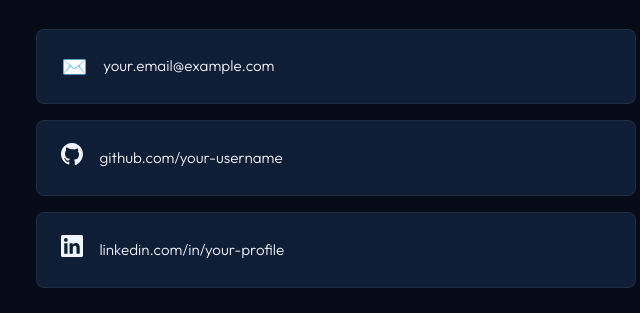
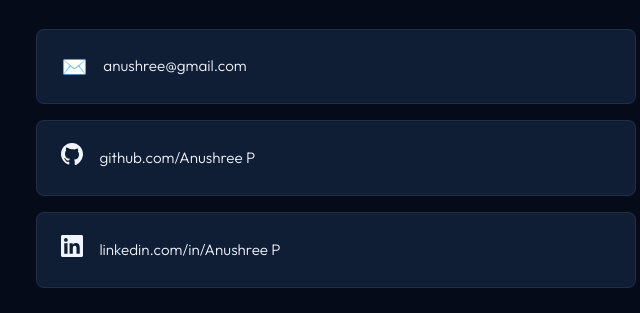
Before and after one commit to aanushreepandith-pixel/PRODIGY_WD_04, a plain HTML site: page index.html in a window 1280 px wide. Shown: the part 2915-3228 px from the top of the page, 66-706 px from the left. Drawn offline with nearby package versions, Linux system fonts and the light colour scheme.

Commit message:
Update contact details

```diff
--- a/index.html
+++ b/index.html
@@ -133,21 +133,21 @@
       Have a question or want to collaborate? Feel free to reach out!
     </p>
     <div class="contact-links">
-      <a href="mailto:your.email@example.com" class="contact-item">
+      <a href="mailto:anushree@gmail.com" class="contact-item">
         <span class="contact-icon">✉️</span>
-        <span>your.email@example.com</span>
+        <span>anushree@gmail.com</span>
       </a>
-      <a href="https://github.com/your-username" target="_blank" class="contact-item">
+      <a href="https://github.com/Anushree P" target="_blank" class="contact-item">
         <span class="contact-icon">
           <svg width="22" height="22" viewBox="0 0 24 24" fill="currentColor"><path d="M12 0C5.37 0 0 5.373 0 12c0 5.303 3.438 9.8 8.207 11.387.6.113.82-.26.82-.577v-2.234c-3.338.726-4.033-1.416-4.033-1.416-.546-1.387-1.333-1.756-1.333-1.756-1.09-.745.083-.729.083-.729 1.205.084 1.84 1.237 1.84 1.237 1.07 1.834 2.807 1.304 3.492.997.107-.775.418-1.305.762-1.605-2.665-.305-5.467-1.335-5.467-5.931 0-1.31.468-2.381 1.236-3.221-.124-.304-.536-1.524.117-3.176 0 0 1.008-.322 3.3 1.23A11.52 11.52 0 0 1 12 6.803c1.02.004 2.047.138 3.006.404 2.29-1.552 3.297-1.23 3.297-1.23.655 1.653.243 2.873.12 3.176.77.84 1.235 1.911 1.235 3.221 0 4.61-2.807 5.624-5.479 5.921.43.372.823 1.102.823 2.222v3.293c0 .319.217.694.825.576C20.565 21.796 24 17.3 24 12c0-6.627-5.373-12-12-12z"/></svg>
         </span>
-        <span>github.com/your-username</span>
+        <span>github.com/Anushree P</span>
       </a>
-      <a href="https://linkedin.com/in/your-profile" target="_blank" class="contact-item">
+      <a href="https://linkedin.com/in/Anushree P" target="_blank" class="contact-item">
         <span class="contact-icon">
           <svg width="22" height="22" viewBox="0 0 24 24" fill="currentColor"><path d="M20.447 20.452h-3.554v-5.569c0-1.328-.027-3.037-1.852-3.037-1.853 0-2.136 1.445-2.136 2.939v5.667H9.351V9h3.414v1.561h.046c.477-.9 1.637-1.85 3.37-1.85 3.601 0 4.267 2.37 4.267 5.455v6.286zM5.337 7.433a2.062 2.062 0 0 1-2.063-2.065 2.064 2.064 0 1 1 2.063 2.065zm1.782 13.019H3.555V9h3.564v11.452zM22.225 0H1.771C.792 0 0 .774 0 1.729v20.542C0 23.227.792 24 1.771 24h20.451C23.2 24 24 23.227 24 22.271V1.729C24 .774 23.2 0 22.222 0h.003z"/></svg>
         </span>
-        <span>linkedin.com/in/your-profile</span>
+        <span>linkedin.com/in/Anushree P</span>
       </a>
     </div>
   </div>
```
